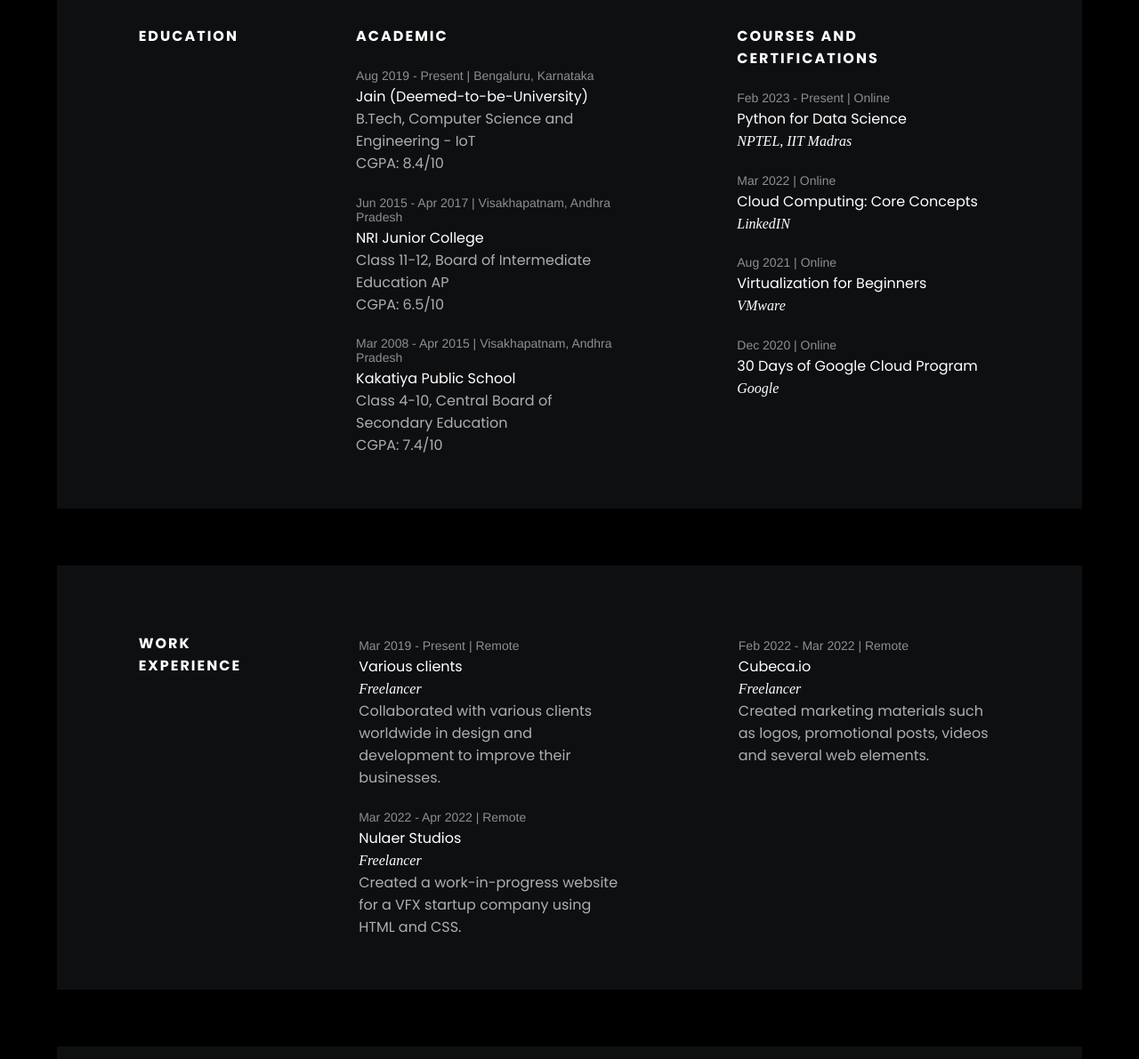
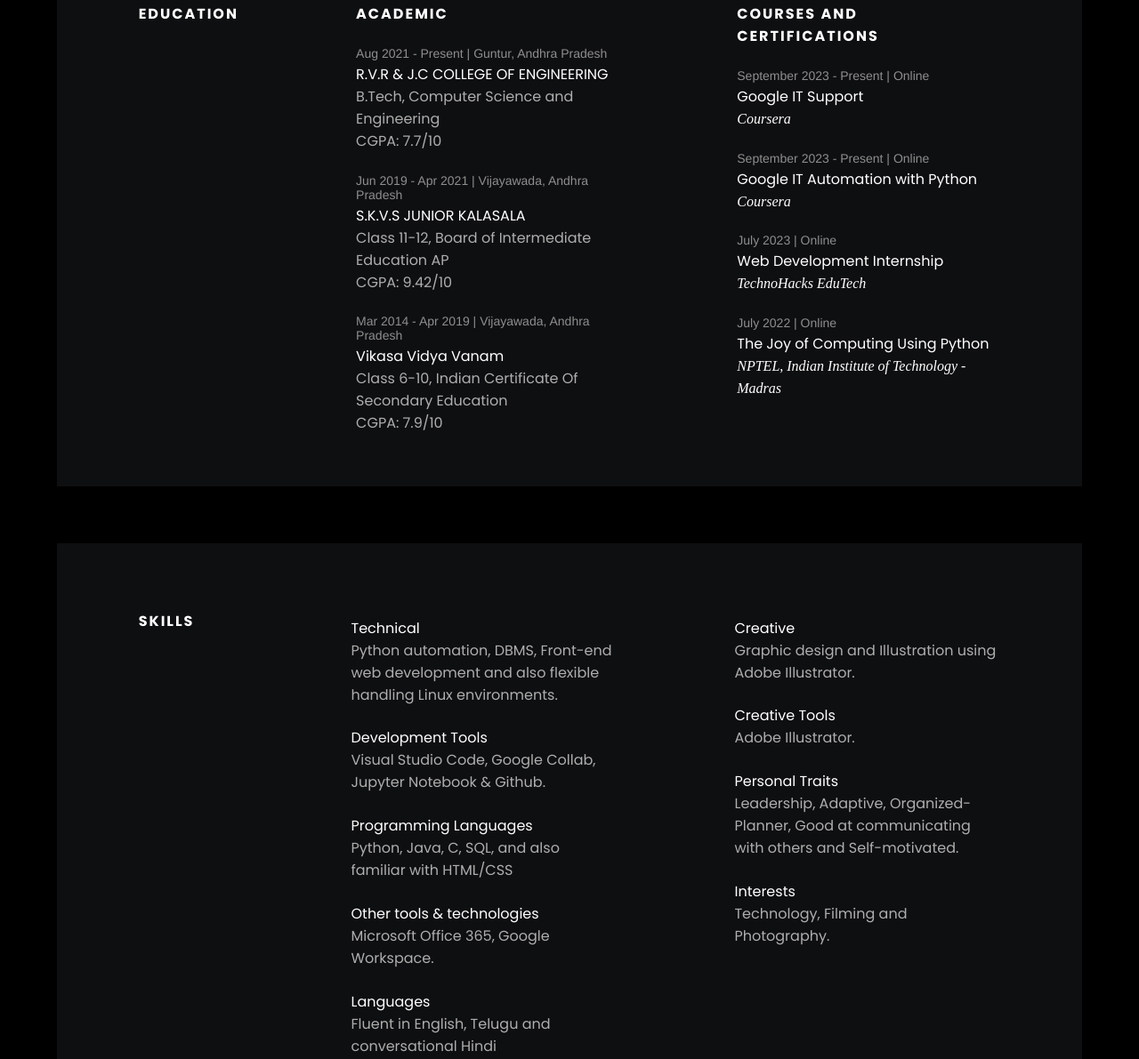
Before and after one commit to parimi018/Personal-Portifolio, a plain HTML site: page portifolio.html in a window 1280 px wide. Shown: the part 611-1802 px from the top of the page at 89% size. Drawn offline with nearby package versions, Linux system fonts and the light colour scheme.

Commit message:
Update portifolio.html

```diff
--- a/portifolio.html
+++ b/portifolio.html
@@ -1,13 +1,12 @@
-
 <!DOCTYPE html>
 <html>
  <head>
     <meta charset="UTF-8">
     <meta name="viewport" content="width=device-width, initial-scale=1.0">
 
-	<title>Mohith Chowdary - Portfolio</title>
+	<title>Shreyas Parimi - Portfolio</title>
 
-	<link rel="shortcut icon" type="image/png" href="Images/fav.png"/>
+	<link rel="shortcut icon" type="image/png" href="myphoto.png"/>
   	<link rel="stylesheet" href="stylesheet.css" >
   	<link rel="preconnect" href="https://fonts.gstatic.com">
     <link href="https://fonts.googleapis.com/css2?family=Poppins:ital,wght@0,100;0,200;0,300;0,400;0,500;0,600;0,700;0,800;0,900;1,100;1,200;1,300;1,400;1,500;1,600;1,700;1,800;1,900&display=swap" rel="stylesheet">
@@ -17,7 +16,7 @@
  <body>
 	<header>
 		<div class="site-title">
-		   <a href="index.html"><h1>Mohith Chowdary - Portfolio</h1></a>
+		   <a href="index.html"><h1>Shreyas Parimi - Portfolio</h1></a>
 		</div>
 		<nav role="navigation">
 		 <ul>
@@ -31,11 +30,11 @@
 	 	<div class="profile_description">
 			<h1>About</h1>
 			<h2>If you’re wondering who I am and what I do, you have come to the right place.</h2>
-			<span>I am Mohith Chowdary, a 22-year-old undergraduate student currently pursuing a degree in Computer Science and Engineering at Jain University. In addition to my studies, I have also been working as a freelancer for the past three years, helping clients from all over the world to expand their businesses through design and development. I'm passionate about exploring new technologies, discovering patterns, and solving real-world problems. To me, there's nothing more rewarding than using my skills to find effective solutions to complex challenges. I take pride in continuously developing my knowledge and skills to approach problems from different perspectives, which has enabled me to create even more impactful and innovative solutions for my clients. So if you're interested in collaborating or learning more about my work, don't hesitate to reach out!</span>
+			<span>I am Shreyas Parimi, a 19-year-old undergraduate student currently pursuing a degree in Computer Science and Engineering at R.V.R & J.C COLLEGE OF ENGINEERING. I'm passionate about exploring new technologies, discovering patterns, and solving real-world problems. To me, there's nothing more rewarding than using my skills to find effective solutions to complex challenges. I take pride in continuously developing my knowledge and skills to approach problems from different perspectives, which has enabled me to create even more impactful and innovative solutions. So if you're interested in collaborating or learning more about my work, don't hesitate to reach out!</span>
 	 	</div>
 
 		<div class="profile_image">
-			<img src="Images/profile.jpg" alt="Image Not Found">
+			<img src="My photo.jpeg" alt="Image Not Found">
 		</div>
 	</section>
 
@@ -47,58 +46,39 @@
 	  <div class="c1">
     	<h3>Academic</h3>
 
-		<h4>Aug 2019 - Present | Bengaluru, Karnataka</h4>
-    	<span><t>Jain (Deemed-to-be-University)</t><br>B.Tech, Computer Science and Engineering - IoT<br>CGPA: 8.4/10</span>
+		<h4>Aug 2021 - Present | Guntur, Andhra Pradesh</h4>
+    	<span><t>R.V.R & J.C COLLEGE OF ENGINEERING</t><br>B.Tech, Computer Science and Engineering<br>CGPA: 7.7/10</span>
 
-        <h4>Jun 2015 - Apr 2017 | Visakhapatnam, Andhra Pradesh</h4>
-    	<span><t>NRI Junior College</t><br>Class 11-12, Board of Intermediate Education AP<br>CGPA: 6.5/10</span>
+        <h4>Jun 2019 - Apr 2021 | Vijayawada, Andhra Pradesh</h4>
+    	<span><t>S.K.V.S JUNIOR KALASALA</t><br>Class 11-12, Board of Intermediate Education AP<br>CGPA: 9.42/10</span>
 
-    	<h4>Mar 2008 - Apr 2015 | Visakhapatnam, Andhra Pradesh</h4>
-    	<span><t>Kakatiya Public School</t><br>Class 4-10, Central Board of Secondary Education<br>CGPA: 7.4/10</span>
+    	<h4>Mar 2014 - Apr 2019 | Vijayawada, Andhra Pradesh</h4>
+    	<span><t>Vikasa Vidya Vanam</t><br>Class 6-10, Indian Certificate Of Secondary Education<br>CGPA: 7.9/10</span>
       </div>
 
 	  <div class="c2">
     	<h3>Courses and Certifications</h3>
 
-		<h4>Feb 2023 - Present | Online</h4>
-		<t>Python for Data Science</t><br>
-    	<span><i>NPTEL, IIT Madras</i></span>
+		<h4>September 2023 - Present | Online</h4>
+		<t>Google IT Support</t><br>
+    	<span><i>Coursera</i></span>
 
-        <h4>Mar 2022 | Online</h4>
-		<t>Cloud Computing: Core Concepts</t><br>
-    	<span><i>LinkedIN</i></span>
+		<h4>September 2023 - Present | Online</h4>
+		<t>Google IT Automation with Python</t><br>
+    	<span><i>Coursera</i></span>
 
-		<h4>Aug 2021 | Online</h4>
-		<t>Virtualization for Beginners</t><br>
-    	<span><i>VMware</i></span>
+		<h4>July 2023 | Online</h4>
+		<t>Web Development Internship</t><br>
+    	<span><i>TechnoHacks EduTech</i></span>
 
-		<h4>Dec 2020 | Online</h4>
-		<t>30 Days of Google Cloud Program</t><br>
-    	<span><i>Google</i></span>
+		<h4>July 2022 | Online</h4>
+		<t>The Joy of Computing Using Python</t><br>
+    	<span><i>NPTEL, Indian Institute of Technology - Madras</i></span>
+
       </div>
 	</section>
 
-	<section class="category-division">
-		<div class="category-title">
-		  <h3>Work Experience</h3>
-		</div>
 
-		<div class="c2">
-		  <h4>Mar 2019 - Present | Remote</h4>
-		  <t>Various clients</t><br>
-		  <span><i>Freelancer</i><br>Collaborated with various clients worldwide in design and development to improve their businesses.</span>
-
-		  <h4>Mar 2022 - Apr 2022 | Remote </h4>
-		  <t>Nulaer Studios</t><br>
-		  <span><i>Freelancer</i><br>Created a work-in-progress website for a VFX startup company using HTML and CSS.</span>
-		</div>
-
-		<div class="c1">
-		  <h4>Feb 2022 - Mar 2022 | Remote</h4>
-		  <t>Cubeca.io</t><br>
-		  <span><i>Freelancer</i><br>Created marketing materials such as logos, promotional posts, videos and several web elements.</span>
-		</div>
-	  </section>
 
 	  <section class="category-division skills">
 		<div class="category-title">
@@ -108,13 +88,16 @@
 		<div class="c2">
 		  <h4> </h4>
 		  <t>Technical</t><br>
-		  <span>Cloud, IoT, Python automation, DBMS, Front-end web development and also flexible handling Linux environments.</span>
+		  <span>Python automation, DBMS, Front-end web development and also flexible handling Linux environments.</span>
 		  <h4> </h4>
 		  <t>Development Tools</t><br>
-		  <span>Visual Studio Code, GCP, Google Collab,<br>Android Studio, Atom & Github.</span>
+		  <span>Visual Studio Code, Google Collab,<br>Jupyter Notebook & Github.</span>
+		  <h4> </h4>
+		  <t>Programming Languages</t><br>
+		  <span>Python, Java, C, SQL, and also familiar with HTML/CSS</span>
 		  <h4> </h4>
 		  <t>Other tools & technologies</t><br>
-		  <span>Microsoft Office 365, Google Workspace, VMware Workstation Pro, IFTTT & Slack.</span>
+		  <span>Microsoft Office 365, Google Workspace.</span>
 		  <h4> </h4>
 		  <t>Languages</t><br>
 		  <span>Fluent in English, Telugu and<br>conversational Hindi</span>
@@ -123,16 +106,16 @@
 		<div class="c1">
 		  <h4> </h4>
 		  <t>Creative</t><br>
-		  <span>Graphic design, Illustration, UI/UX<br>Motion Graphics, Animations and Video editing.</span>
+		  <span>Graphic design and Illustration using Adobe Illustrator.</span>
 		  <h4> </h4>
 		  <t>Creative Tools</t><br>
-		  <span>Adobe Photoshop, Illustrator, XD, Figma<br>After Effects and Premier.</span>
+		  <span>Adobe Illustrator.</span>
 		  <h4> </h4>
 		  <t>Personal Traits</t><br>
-		  <span>Leadership, Adaptive, Organized<br>Consistent and Self-motivated.</span>
+		  <span>Leadership, Adaptive, Organized-Planner, Good at communicating with others  and Self-motivated.</span>
 		  <h4> </h4>
 		  <t>Interests</t><br>
-		  <span>Technology, Science, Art<br>Photography, Filming and Content Creation.</span>
+		  <span>Technology, Filming and Photography.</span>
 		</div>
 	  </section>
 
@@ -142,27 +125,16 @@
 		</div>
 
 		<div class="c2 projects">
-		  <h4>Feb 2023 - Present</h4>
-		  <t>Metapass</t><br>
-		  <span>A centralized mobile application for metro networks with integrated NFC payment, revolutionizing public transportation.</span>
-
-		  <h4>Jun 2022</h4>
-		  <t>Portfolio Tracker</t><br>
-		  <span>Created a spreadsheet based portfolio tracker using Python & APIs that tracks the stock and crypto investments in one place.</span>
-
-		  <h4>Jun 2021</h4>
+		  <h4>July 2023</h4>
 		  <t>Web Portfolio</t><br>
 		  <span>Designed and developed a portfolio website using HTML/CSS.</span>
 		</div>
 
 		<div class="c1 projects">
-		  <h4>Apr 2021</h4>
-		  <t>Zoom Automation</t><br>
-		  <span>Coded a Python script that joins zoom meetings automatically and triggers a voice alert based on the specified schedule.</span>
-
-		  <h4>Apr 2020</h4>
-		  <t>Exploit Toolkit</t><br>
-		  <span>Created a shell script for identifying and testing vulnerabilities by installing and accessing multiple security frameworks.</span>
+		  <h4>September 2023</h4>
+		  <t>Garbage Automation</t><br>
+		  <span>Coded a Python script that automatically deletes
+			the cache files and recycle bin files after the system is powered on.</span>
 		</div>
 	  </section>
 
@@ -171,24 +143,24 @@
 	<section class="category-division">
 		<div class='category-title'>
 			<h3>Downloads</h3>
-			<span>Click <a href="Downloads/RESUME_MOHITH-CHOWDARY.pdf">here</a> to download my resume</span>
+			<span>Click <a href="Downloads/RESUME_Shreyas.pdf">here</a> to download my resume</span>
 		</div>
 
 		<div class="category-title" id = "contact">
 			<h3>Email</h3>
-			<a href="mailto:mohithchowdary.ind@gmail.com" target="_blank">mohithchowdary.ind@gmail.com</a>
+			<a href="mailto:shreyasparimi04@gmail.com" target="_blank">shreyasparimi04@gmail.com</a>
 		</div>
 
 		<div class="category-title">
 			<h3>social</h3>
-			  <a href="https://github.com/mohithchowdary" target="_blank">Github</a>
-			  <a href="https://facebook.com/Mohithchowdary" target="_blank">Facebook</a>
-			  <a href="https://instagram.com/Mohithchowdary.in" target="_blank">Instagram</a>
-			  <a href="https://linkedin.com/in/Mohithchowdary" target="_blank">Linkedin</a>
+			  <a href="https://github.com/parimi018" target="_blank">Github</a>
+			  <a href="https://www.facebook.com/shreyas.parimi.7" target="_blank">Facebook</a>
+			  <a href="https://instagram.com/shreyas_parimi" target="_blank">Instagram</a>
+			  <a href="https://www.linkedin.com/in/parimi-shreyas-b786a3220/" target="_blank">Linkedin</a>
 		</div>
 	</section>
 
-	<footer><small>&copy; Mohith Chowdary 2023</small></footer>
+	<footer><small>&copy; Shreyas Parimi 2023</small></footer>
 
  </body>
 </html>
```
